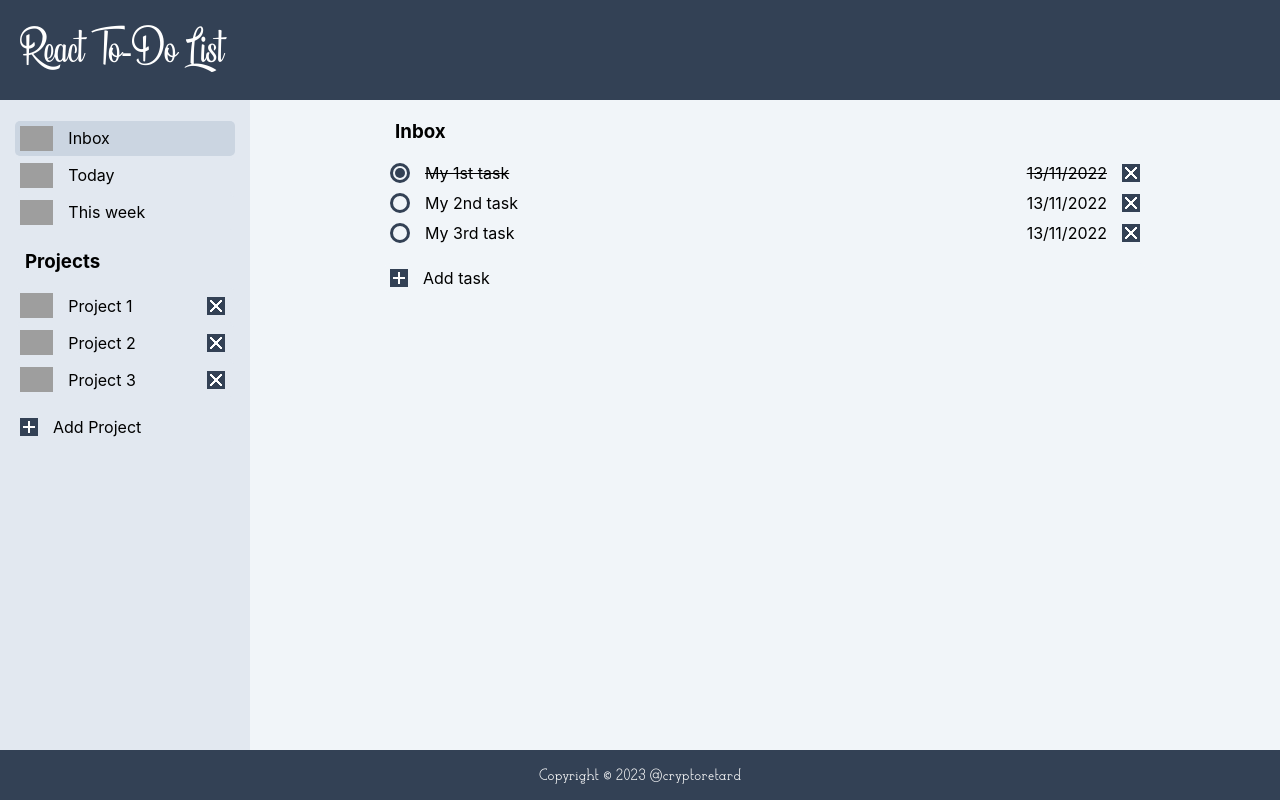
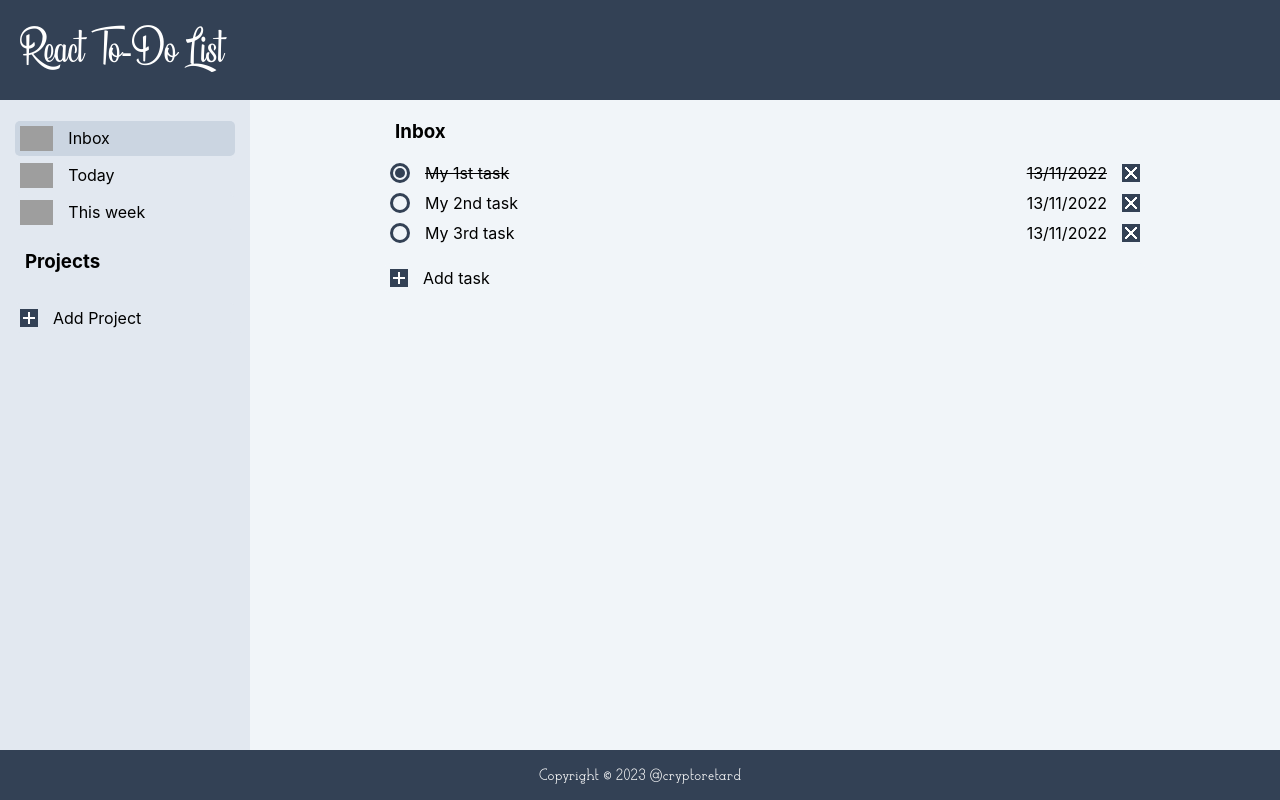
Before and after one commit to cryptoretard25/react04-todo-app, a React app: page / in a window 1280 px wide. Built offline with nearby package versions, Linux system fonts and the light colour scheme; grey boxes are pictures that could not be loaded.

Commit message:
add user project and save it to local storage. completed

```diff
--- a/src/App.js
+++ b/src/App.js
@@ -12,9 +12,9 @@ function Header() {
   );
 }
 
-function Sidebar({ source, setSource}) {
+function Sidebar({ source, setSource }) {
   const [showProjectPopup, setShowProjectPopup] = useState(false);
-  const [userProjects, setUserProjects] = useState(todoBack.getUserProjects())
+  const [userProjects, setUserProjects] = useState(todoBack.getUserProjects());
 
   return (
     <div className="sidebar">
@@ -26,17 +26,18 @@ function Sidebar({ source, setSource}) {
       <div className="projects">
         <h3>Projects</h3>
         <div className="projects-list">
-          <Project name={"Project 1"} />
-          <Project name={"Project 2"} />
-          <Project name={"Project 3"} />
+          {userProjects.map((project) => {
+            return <Project key={project.uid} name={project.name} source={source} setSource={setSource}/>
+          })}
         </div>
         <div className="project-menu">
           {showProjectPopup ? (
-            <AddProjectPopup setShowProjectPopup={setShowProjectPopup} />
+            <AddProjectPopup
+              setShowProjectPopup={setShowProjectPopup}
+              setUserProjects={setUserProjects}
+            />
           ) : (
-            <AddProject
-              setShowProjectPopup={setShowProjectPopup}
-            />
+            <AddProject setShowProjectPopup={setShowProjectPopup} />
           )}
         </div>
       </div>
@@ -86,20 +87,53 @@ function AddProject({ setShowProjectPopup }) {
   );
 }
 
-function AddProjectPopup({ setShowProjectPopup, setProjects }) {
+function AddProjectPopup({ setShowProjectPopup, setUserProjects }) {
+  const blankUserProject = { name: "" };
+  const [userProject, setUserProject] = useState(blankUserProject);
+  const [error, setError] = useState(null);
+
   const addProjectHandler = () => {
-    console.log(todoBack.getUserProjects())
-    console.log('Add project clicked')
+    try {
+      todoBack.addUserProject(userProject.name);
+      setUserProjects(todoBack.getUserProjects())
+      setUserProject(blankUserProject);
+      setError(`"${userProject.name}" added!`);
+
+      Storage.saveTodoBack(todoBack)
+    } catch (error) {
+      if (error.message === "empty") setError("Error! Fill project name field!");
+      else if (error.message === "exists") setError("Error! Project already exists!");
+    }
+    setTimeout(() => setError(null), 2000);
+    console.log("Add project clicked");
+  };
+
+  const onChangeHandler = (e) => {
+    const { name, value } = e.target;
+    setUserProject((prev) => ({ ...prev, [name]: value }));
   };
 
   return (
     <div className="popup-menu add-project-popup" id="add-project-popup">
+      <div
+        className="error-div"
+        style={
+          error && error.includes("Error!")
+            ? { color: "red" }
+            : { color: "black" }
+        }
+      >
+        {error}
+      </div>
       <input
         type="text"
         className="popup-menu-input"
-        name=""
+        name="name"
         id="add-project-popup"
         placeholder="Project name"
+        value={userProject.name}
+        onChange={onChangeHandler}
+        maxLength={20}
       />
       <div className="popup-buttons">
         <button
@@ -124,6 +158,7 @@ function Project({ name, source, setSource }) {
 
   const onProjectClick = (e) => {
     const projectName = e.currentTarget.querySelector("div").textContent;
+    console.log(projectName)
 
     if (projectName === "Today") {
       const today = todoBack.getProject(projectName);
@@ -170,7 +205,10 @@ function Project({ name, source, setSource }) {
     );
   } else {
     return (
-      <button className={`project side-menu ${setActive()}`} onClick={onclick}>
+      <button
+        className={`project side-menu ${setActive()}`}
+        onClick={onProjectClick}
+      >
         <img src="./img/list-box-outline.svg" alt="" />
         <div className="project-name">{name}</div>
         <div id="x"></div>
--- a/src/modules/to-do-back.js
+++ b/src/modules/to-do-back.js
@@ -1,51 +1,56 @@
 import Project from "./projects";
-
-const {log} = console
 
 export default class TodoBackEnd {
   constructor() {
-    this.projects = []
-    this.projects.push(new Project('Inbox'));
-    this.projects.push(new Project('Today'));
-    this.projects.push(new Project('This week'));
+    this.projects = [];
+    this.projects.push(new Project("Inbox"));
+    this.projects.push(new Project("Today"));
+    this.projects.push(new Project("This week"));
   }
 
-  setProjects(projects){
+  setProjects(projects) {
     this.projects = projects;
   }
 
-  getUserProjects(){
-    const temp = [];
-    for(const project of this.projects){
-      if(project.name === 'Inbox'|| project.name === 'Today' || project.name === "This week") continue;
-      temp.push(project)
-    }
-    return temp
+  getUserProjects() {
+    return this.projects.filter(
+      (project) =>
+        project.name !== "Inbox" &&
+        project.name !== "Today" &&
+        project.name !== "This week"
+    );
   }
 
-  getProjects(){
+  getProjects() {
     return this.projects;
   }
 
-  getProject(name){
-    return this.projects.find(project => project.name === name)
+  getProject(name) {
+    return this.projects.find((project) => project.name === name);
   }
 
-  getProjectByUID(uid){
-    return this.projects.find(project=> project.getUID()===uid)
+  getProjectByUID(uid) {
+    return this.projects.find((project) => project.getUID() === uid);
   }
 
-  contains(name){
-    return this.projects.some(project => project.name === name)
+  contains(name) {
+    return this.projects.some((project) => project.name === name);
   }
 
-  addProject(newProject){
-    if(this.projects.find(project=> project.name === newProject.name)) return;
-    this.projects.push(newProject)
+  addProject(newProject) {
+    if (this.projects.find((project) => project.name === newProject.name))
+      return;
+    this.projects.push(newProject);
   }
 
-  deleteProject(uid){
-    const index = this.projects.findIndex(project => project.uid === uid);
-    if (index !== -1) this.projects.splice(index, 1)
+  addUserProject(name){
+    if (!name) throw new Error('empty')
+    if (this.projects.find((project)=> project.name === name)) throw Error("exists");
+    this.projects.push(new Project(name))
+  }
+
+  deleteProject(uid) {
+    const index = this.projects.findIndex((project) => project.uid === uid);
+    if (index !== -1) this.projects.splice(index, 1);
   }
 }
```
Also changed, not shown: 1 other file (tests, documents, lock files or other folders).
